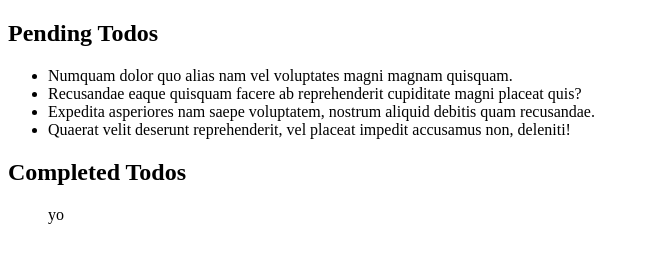
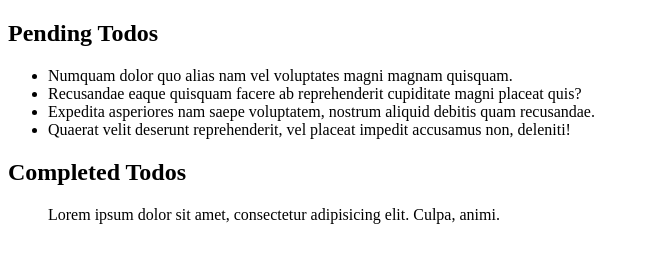
Before and after one commit to m-ox/python-exercises-in-js, a plain HTML site: page index.html in a window 1280 px wide. Both pictures are taken after a click on the item 660 px from the left and 75 px from the top of the page. Shown: the whole page, without its empty margins (0-645 px from the left). Drawn offline with Linux system fonts and the light colour scheme.

Commit message:
made it so todo items move to completed area... but needs to append to li elements specifically

```diff
--- a/index.html
+++ b/index.html
@@ -26,24 +26,26 @@
 
   <h2>Completed Todos</h2>
   <ul class="completedTodoWrapper">
-    <div class="completed"></div>
+    <div class="completed-footer"></div>
   </ul>
 </body>
 
 <script>
 const todos = document.querySelectorAll('.todoItem')
+const completedTodos = document.querySelector('.completed')
+const completedTodoWrapper = document.querySelector('.completedTodoWrapper')
 
 todos.forEach(todo => {
     todo.addEventListener('click', (e) => {
       let movingTodo = e.target
-      let compTodo = e.target.parentNode.parentNode.parentNode.querySelector('.completedTodoWrapper').querySelector('.completed')
+      let movingTodoText = document.createTextNode(movingTodo.textContent)
+      console.log(movingTodoText)
+      let compTodoHook = e.target.parentNode.parentNode.parentNode.querySelector('.completedTodoWrapper').querySelector('.completed-footer')
+
+      compTodoHook.appendChild(movingTodoText)
 
       console.log(e.target)
       console.log(e)
-      compTodo.innerHTML='yo'
-
-      compTodo.appendChild(movingTodo)
-      //movingTodo.appendChild()
       movingTodo.remove()
     })
 })
```
